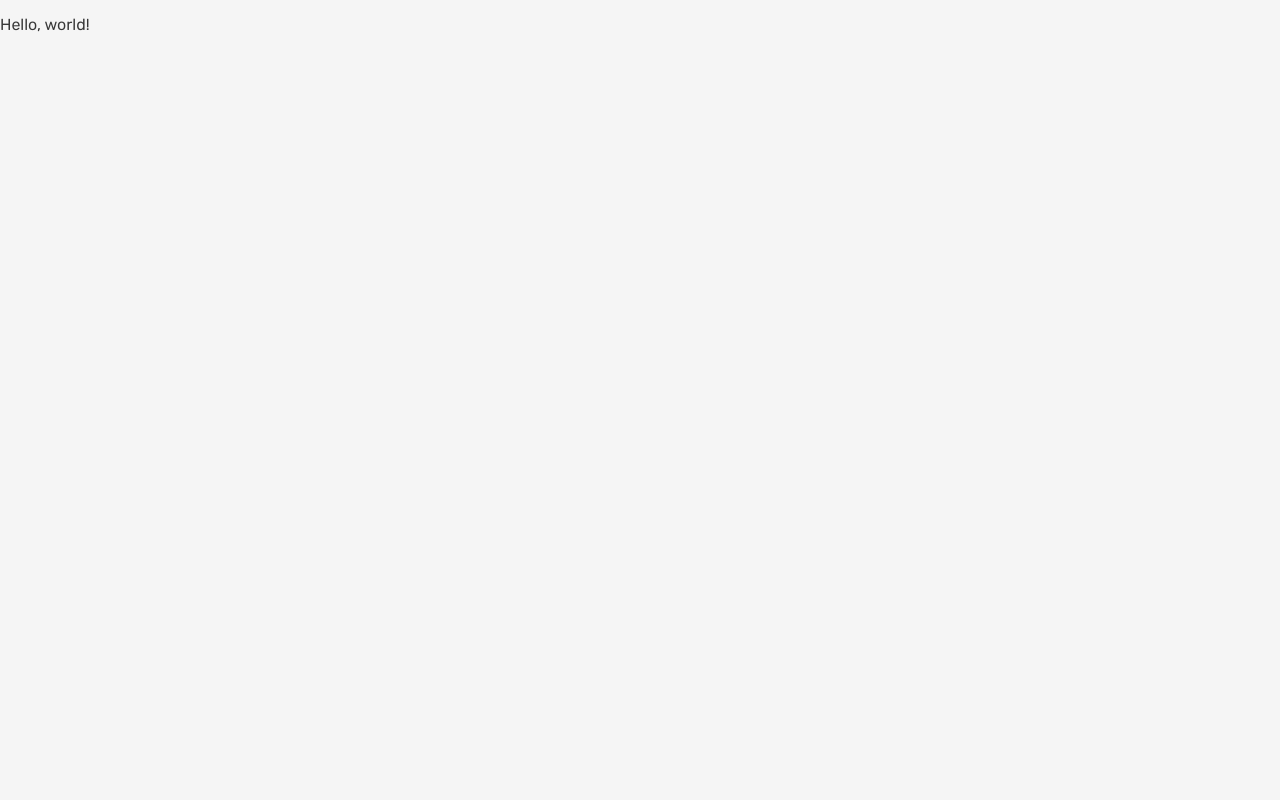
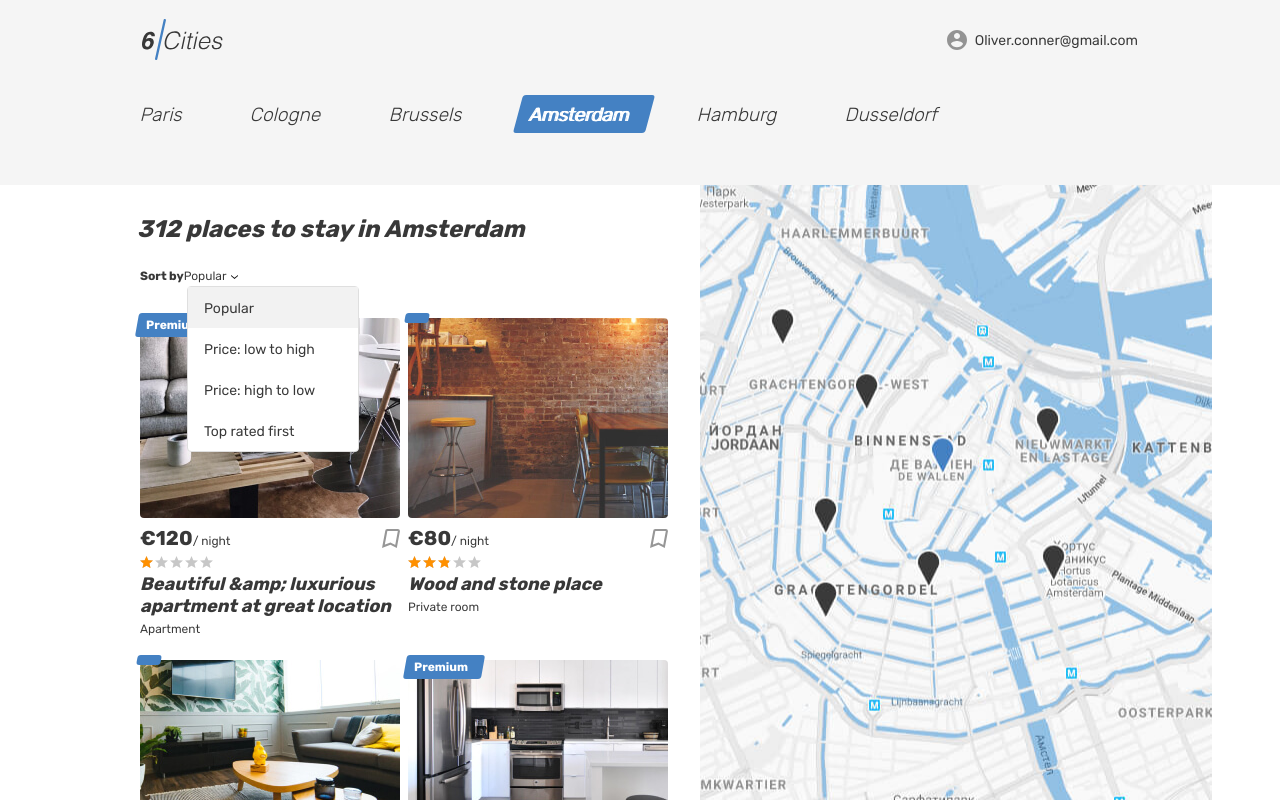
Before and after one commit to natalka77712/507023-six-cities-7, a React (Create React App) app in the folder project/: page / in a window 1280 px wide. Built offline with nearby package versions, Linux system fonts and the light colour scheme.

Commit message:
Начинает разработку с добавлением моков

```diff
--- a/project/src/components/app/app.jsx
+++ b/project/src/components/app/app.jsx
@@ -1,7 +1,24 @@
 import React from 'react';
+import Main from '../main/main';
+import {arrayOf, bool, number, shape, string} from 'prop-types';
 
-function App() {
-  return <p>Hello, world!</p>;
+function App(props) {
+  const {cards} = props;
+  return (
+    <Main cards={cards}/>
+  );
 }
 
+App.propTypes = {
+  cards: arrayOf(
+    shape({
+      id: number.isRequired,
+      name: string.isRequired,
+      type: string.isRequired,
+      imgPreview: string.isRequired,
+      price: number.isRequired,
+      isPremium: bool.isRequired,
+    }),
+  ),
+};
 export default App;
--- /dev/null
+++ b/project/src/components/card/card.jsx
@@ -0,0 +1,59 @@
+import React from 'react';
+import PropTypes from 'prop-types';
+
+function Card (props)  {
+
+  const {name, imgPreview, price, rating, type, isPremium} = props;
+
+  const countRating = (rate) =>  `${rate / 5 * 100}%`;
+
+  return (
+    <article className="cities__place-card place-card">
+      <div className="place-card__mark">
+        {isPremium && (
+          <span>Premium</span>
+        )}
+      </div>
+      <div className="cities__image-wrapper place-card__image-wrapper">
+        <a href="#">
+          <img className="place-card__image" src={imgPreview} width="260" height="200" alt="Place image"/>
+        </a>
+      </div>
+      <div className="place-card__info">
+        <div className="place-card__price-wrapper">
+          <div className="place-card__price">
+            <b className="place-card__price-value">&euro;{price}</b>
+            <span className="place-card__price-text">&#47;&nbsp;night</span>
+          </div>
+          <button className="place-card__bookmark-button button" type="button">
+            <svg className="place-card__bookmark-icon" width="18" height="19">
+              <use xlinkHref="#icon-bookmark" />
+            </svg>
+            <span className="visually-hidden">To bookmarks</span>
+          </button>
+        </div>
+        <div className="place-card__rating rating">
+          <div className="place-card__stars rating__stars">
+            <span style={{width: countRating(rating)}} />
+            <span className="visually-hidden">Rating</span>
+          </div>
+        </div>
+        <h2 className="place-card__name">
+          <a href="#">{name}</a>
+        </h2>
+        <p className="place-card__type">{type}</p>
+      </div>
+    </article>
+  );
+}
+
+Card.propTypes = {
+  isPremium: PropTypes.bool.isRequired,
+  imgPreview: PropTypes.string.isRequired,
+  price: PropTypes.number.isRequired,
+  rating: PropTypes.number.isRequired,
+  name: PropTypes.string.isRequired,
+  type: PropTypes.string.isRequired,
+};
+
+export default Card;
--- /dev/null
+++ b/project/src/components/main/main.jsx
@@ -0,0 +1,114 @@
+import React from 'react';
+import Card from '../card/card';
+import PropTypes from 'prop-types';
+
+function Main (props) {
+  const {cards} = props;
+  return (
+    <div>
+      <div className="page page--gray page--main">
+        <header className="header">
+          <div className="container">
+            <div className="header__wrapper">
+              <div className="header__left">
+                <a className="header__logo-link header__logo-link--active">
+                  <img className="header__logo" src="img/logo.svg" alt="6 cities logo" width="81" height="41"/>
+                </a>
+              </div>
+              <nav className="header__nav">
+                <ul className="header__nav-list">
+                  <li className="header__nav-item user">
+                    <a className="header__nav-link header__nav-link--profile" href="#">
+                      <div className="header__avatar-wrapper user__avatar-wrapper">
+                      </div>
+                      <span className="header__user-name user__name">Oliver.conner@gmail.com</span>
+                    </a>
+                  </li>
+                </ul>
+              </nav>
+            </div>
+          </div>
+        </header>
+
+        <main className="page__main page__main--index">
+          <h1 className="visually-hidden">Cities</h1>
+          <div className="tabs">
+            <section className="locations container">
+              <ul className="locations__list tabs__list">
+                <li className="locations__item">
+                  <a className="locations__item-link tabs__item" href="#">
+                    <span>Paris</span>
+                  </a>
+                </li>
+                <li className="locations__item">
+                  <a className="locations__item-link tabs__item" href="#">
+                    <span>Cologne</span>
+                  </a>
+                </li>
+                <li className="locations__item">
+                  <a className="locations__item-link tabs__item" href="#">
+                    <span>Brussels</span>
+                  </a>
+                </li>
+                <li className="locations__item">
+                  <a className="locations__item-link tabs__item tabs__item--active">
+                    <span>Amsterdam</span>
+                  </a>
+                </li>
+                <li className="locations__item">
+                  <a className="locations__item-link tabs__item" href="#">
+                    <span>Hamburg</span>
+                  </a>
+                </li>
+                <li className="locations__item">
+                  <a className="locations__item-link tabs__item" href="#">
+                    <span>Dusseldorf</span>
+                  </a>
+                </li>
+              </ul>
+            </section>
+          </div>
+          <div className="cities">
+            <div className="cities__places-container container">
+              <section className="cities__places places">
+                <h2 className="visually-hidden">Places</h2>
+                <b className="places__found">312 places to stay in Amsterdam</b>
+                <form className="places__sorting" action="#" method="get">
+                  <span className="places__sorting-caption">Sort by</span>
+                  <span className="places__sorting-type" tabIndex="0">
+                    Popular
+                    <svg className="places__sorting-arrow" width="7" height="4">
+                      <use xlinkHref="#icon-arrow-select"></use>
+                    </svg>
+                  </span>
+                  <ul className="places__options places__options--custom places__options--opened">
+                    <li className="places__option places__option--active" tabIndex="0">Popular</li>
+                    <li className="places__option" tabIndex="0">Price: low to high</li>
+                    <li className="places__option" tabIndex="0">Price: high to low</li>
+                    <li className="places__option" tabIndex="0">Top rated first</li>
+                  </ul>
+                </form>
+                <div className="cities__places-list places__list tabs__content">
+                  {
+                    cards.map((card) => <Card key = {card.id} name={card.name} imgPreview={card.imgPreview} price={card.price} rating={card.rating} type={card.type} isPremium={card.isPremium}/>,
+                    )
+                  }
+                </div>
+              </section>
+              <div className="cities__right-section">
+                <section className="cities__map map"></section>
+              </div>
+            </div>
+          </div>
+        </main>
+      </div>
+    </div>
+  );
+}
+
+Main.propTypes = {
+  cards: PropTypes.number.isRequired,
+};
+
+
+export default Main;
--- a/project/src/index.js
+++ b/project/src/index.js
@@ -2,8 +2,56 @@
 import ReactDOM from 'react-dom';
 import App from './components/app/app';
 
+const cards = [
+  {
+    id: 1,
+    imgPreview: 'img/apartment-01.jpg',
+    price: 120,
+    name: 'Beautiful &amp; luxurious apartment at great location',
+    type: 'Apartment',
+    isPremium: true,
+    rating: 1,
+  },
+  {
+    id: 2,
+    imgPreview: 'img/room.jpg',
+    price: 80,
+    name: 'Wood and stone place',
+    type: 'Private room',
+    isPremium: false,
+    rating: 2.8,
+  },
+  {
+    id: 3,
+    imgPreview: 'img/apartment-02.jpg',
+    price: 132,
+    name: 'Canal View Prinsengracht',
+    type: 'Apartment',
+    isPremium: false,
+    rating: 3.5,
+  },
+  {
+    id: 4,
+    imgPreview: 'img/apartment-03.jpg',
+    price: 180,
+    name: 'Nice, cozy, warm big bed apartment',
+    type: 'Apartment',
+    isPremium: true,
+    rating: 4.3,
+  },
+  {
+    id: 5,
+    imgPreview: 'img/room.jpg',
+    price: 80,
+    name: 'Wood and stone place',
+    type: 'Private room',
+    isPremium: false,
+    rating: 4.8,
+  },
+];
+
 ReactDOM.render(
   <React.StrictMode>
-    <App />
+    <App cards={cards}/>
   </React.StrictMode>,
   document.getElementById('root'));
```
Also changed, not shown: 1 other file (tests, documents, lock files or other folders).
